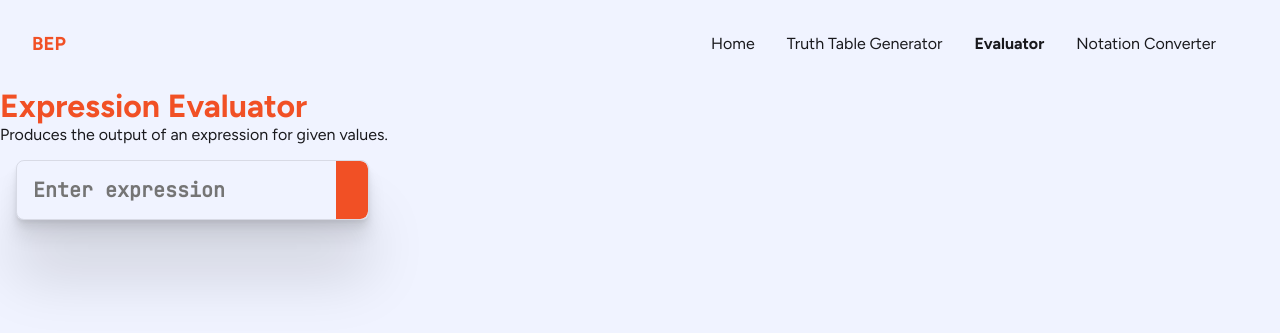
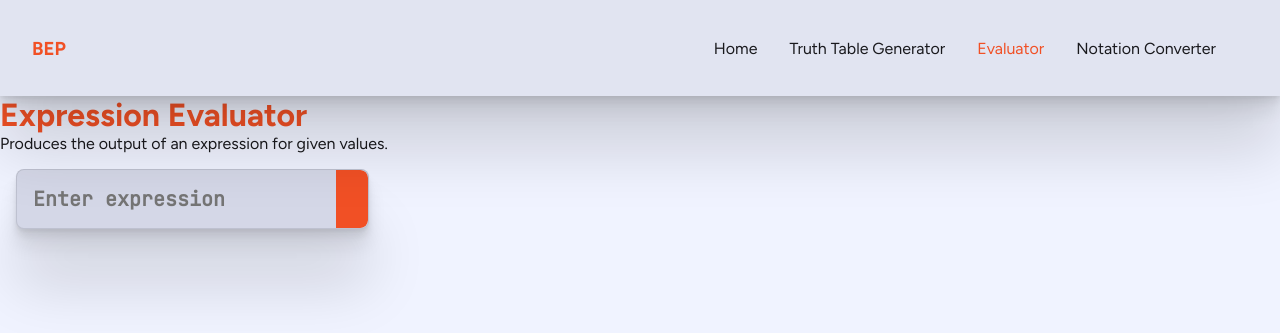
Before and after one commit to tomc128/boolean-expression-parser, an ASP.NET Core app: page /evaluator in a window 1280 px wide. Shown: the top 333 px of the page. Run offline with ASP.NET Core 8, Linux system fonts and the light colour scheme; style sheets or scripts are compiled from the project's sources; some libraries are stand-ins or nearby versions.

Commit message:
Implement colour palette site-wide

```diff
--- a/BooleanExpressionParser.Web/Client/Components/ExpressionInput.razor.css
+++ b/BooleanExpressionParser.Web/Client/Components/ExpressionInput.razor.css
@@ -7,6 +7,7 @@
   --surface: #E1E4F1;
   --on-surface-text: #19191D;
   --control: #D4D7E7;
+  --on-control-text: #19191D;
   --border: #C6CADC;
   --primary: #F15025;
   --on-primary: #0b0c10;
@@ -21,6 +22,7 @@
     --surface: #181A23;
     --on-surface-text: #F5E7E4;
     --control: #272934;
+    --on-control-text: #F5E7E4;
     --border: #353844;
     --primary: #F15025;
     --on-primary: #0b0c10;
@@ -34,7 +36,7 @@
   border-radius: 8px;
   overflow: hidden;
   border: 1px solid rgba(0, 0, 0, 0.1);
-  background-color: var(--background-three);
+  background-color: var(--control);
 }
 
 input[type=text] {
@@ -45,7 +47,7 @@
   font-family: "JetBrains Mono", monospace;
   border-radius: 8px 0 0 8px;
   background-color: transparent;
-  color: var(--text-body);
+  color: var(--on-control-text);
 }
 
 button {
--- a/BooleanExpressionParser.Web/Client/Components/ExpressionInput.razor.scss
+++ b/BooleanExpressionParser.Web/Client/Components/ExpressionInput.razor.scss
@@ -3,12 +3,11 @@
 .expression-input {
     margin: 1rem;
     display: inline-flex;
-    //box-shadow: 0px 2.6px 2.7px rgba(0, 0, 0, 0.045), 0px 7.1px 7.5px rgba(0, 0, 0, 0.065), 0px 17.2px 18.1px rgba(0, 0, 0, 0.085), 0px 57px 60px rgba(0, 0, 0, 0.13);
     box-shadow: variables.$large-shadow;
     border-radius: variables.$border-radius;
     overflow: hidden;
     border: 1px solid rgba(0, 0, 0, 0.1);
-    background-color: var(--background-three);
+    background-color: var(--control);
 }
 
 input[type=text] {
@@ -19,7 +18,7 @@
     font-family: 'JetBrains Mono', monospace;
     border-radius: variables.$border-radius 0 0 variables.$border-radius;
     background-color: transparent;
-    color: var(--text-body);
+    color: var(--on-control-text);
 }
 
 button {
--- a/BooleanExpressionParser.Web/Client/Components/NavBar.razor.css
+++ b/BooleanExpressionParser.Web/Client/Components/NavBar.razor.css
@@ -1,8 +1,46 @@
+/* Construction */
+/* Colours */
+:root {
+  --background: #F0F3FF;
+  --on-background-title: #F15025;
+  --on-background-text: #19191D;
+  --surface: #E1E4F1;
+  --on-surface-text: #19191D;
+  --control: #D4D7E7;
+  --on-control-text: #19191D;
+  --border: #C6CADC;
+  --primary: #F15025;
+  --on-primary: #0b0c10;
+  /* #region old */
+  /* #endregion */
+}
+@media (prefers-color-scheme: dark) {
+  :root {
+    --background: #0b0c10;
+    --on-background-title: #F15025;
+    --on-background-text: #F5E7E4;
+    --surface: #181A23;
+    --on-surface-text: #F5E7E4;
+    --control: #272934;
+    --on-control-text: #F5E7E4;
+    --border: #353844;
+    --primary: #F15025;
+    --on-primary: #0b0c10;
+  }
+}
+
 .container {
+  position: fixed;
+  top: 0;
+  left: 0;
+  right: 0;
   display: flex;
   justify-content: space-between;
   padding: 2rem;
+  height: 6rem;
   align-items: center;
+  background-color: var(--surface);
+  box-shadow: 0px 2.6px 2.7px rgba(0, 0, 0, 0.045), 0px 7.1px 7.5px rgba(0, 0, 0, 0.065), 0px 17.2px 18.1px rgba(0, 0, 0, 0.085), 0px 57px 60px rgba(0, 0, 0, 0.13);
 }
 .container ul {
   display: flex;
@@ -21,12 +59,14 @@
 }
 .container ul li ::deep .nav-link {
   text-decoration: none;
-  color: var(--text-body);
+  color: var(--on-surface-text);
 }
 .container ul li ::deep .nav-link.active {
-  font-weight: bold;
+  color: var(--primary);
 }
 .container ul li ::deep a {
   text-decoration: none;
-  color: var(--text-body);
+  color: var(--on-surface-text);
 }
+
+/*# sourceMappingURL=NavBar.razor.css.map */
--- a/BooleanExpressionParser.Web/Client/Components/ValueInput.razor.css
+++ b/BooleanExpressionParser.Web/Client/Components/ValueInput.razor.css
@@ -7,6 +7,7 @@
   --surface: #E1E4F1;
   --on-surface-text: #19191D;
   --control: #D4D7E7;
+  --on-control-text: #19191D;
   --border: #C6CADC;
   --primary: #F15025;
   --on-primary: #0b0c10;
@@ -21,6 +22,7 @@
     --surface: #181A23;
     --on-surface-text: #F5E7E4;
     --control: #272934;
+    --on-control-text: #F5E7E4;
     --border: #353844;
     --primary: #F15025;
     --on-primary: #0b0c10;
@@ -34,7 +36,7 @@
   border-radius: 8px;
   overflow: hidden;
   border: 1px solid rgba(0, 0, 0, 0.1);
-  background-color: var(--background-three);
+  background-color: var(--control);
 }
 
 ul {
--- a/BooleanExpressionParser.Web/Client/Components/ValueInput.razor.scss
+++ b/BooleanExpressionParser.Web/Client/Components/ValueInput.razor.scss
@@ -7,7 +7,7 @@
     border-radius: variables.$border-radius;
     overflow: hidden;
     border: 1px solid rgba(0, 0, 0, 0.1);
-    background-color: var(--background-three);
+    background-color: var(--control);
 }
 
 ul {
--- a/BooleanExpressionParser.Web/Client/MainLayout.razor
+++ b/BooleanExpressionParser.Web/Client/MainLayout.razor
@@ -2,9 +2,7 @@
 @using BooleanExpressionParser.Web.Client.Components;
 
 
-<div id="nav-bar">
-    <NavBar />
-</div>
+<NavBar />
 
 <main>
     @Body
--- a/BooleanExpressionParser.Web/Client/Styles/app.css
+++ b/BooleanExpressionParser.Web/Client/Styles/app.css
@@ -8,6 +8,7 @@
   --surface: #E1E4F1;
   --on-surface-text: #19191D;
   --control: #D4D7E7;
+  --on-control-text: #19191D;
   --border: #C6CADC;
   --primary: #F15025;
   --on-primary: #0b0c10;
@@ -22,6 +23,7 @@
     --surface: #181A23;
     --on-surface-text: #F5E7E4;
     --control: #272934;
+    --on-control-text: #F5E7E4;
     --border: #353844;
     --primary: #F15025;
     --on-primary: #0b0c10;
@@ -45,6 +47,10 @@
 
 div, p, span, a {
   color: var(--on-background-text);
+}
+
+main {
+  margin-top: 6rem;
 }
 
 /* #region Blazor Stuff */
--- a/BooleanExpressionParser.Web/Client/Styles/app.scss
+++ b/BooleanExpressionParser.Web/Client/Styles/app.scss
@@ -16,13 +16,16 @@
     background-color: var(--background);
 }
 
-
 h1, h2, h3, h4, h5, h6 {
     color: var(--on-background-title);
 }
 
 div, p, span, a {
     color: var(--on-background-text);
+}
+
+main {
+    margin-top: variables.$nav-bar-height;
 }
 
 /* #region Blazor Stuff */
--- a/BooleanExpressionParser.Web/Client/Styles/variables.css
+++ b/BooleanExpressionParser.Web/Client/Styles/variables.css
@@ -7,6 +7,7 @@
   --surface: #E1E4F1;
   --on-surface-text: #19191D;
   --control: #D4D7E7;
+  --on-control-text: #19191D;
   --border: #C6CADC;
   --primary: #F15025;
   --on-primary: #0b0c10;
@@ -21,6 +22,7 @@
     --surface: #181A23;
     --on-surface-text: #F5E7E4;
     --control: #272934;
+    --on-control-text: #F5E7E4;
     --border: #353844;
     --primary: #F15025;
     --on-primary: #0b0c10;
--- a/BooleanExpressionParser.Web/Client/Styles/variables.min.css
+++ b/BooleanExpressionParser.Web/Client/Styles/variables.min.css
@@ -1 +1 @@
-:root{--background:#f0f3ff;--on-background-title:#f15025;--on-background-text:#19191d;--surface:#e1e4f1;--on-surface-text:#19191d;--control:#d4d7e7;--border:#c6cadc;--primary:#f15025;--on-primary:#0b0c10;}@media(prefers-color-scheme:dark){:root{--background:#0b0c10;--on-background-title:#f15025;--on-background-text:#f5e7e4;--surface:#181a23;--on-surface-text:#f5e7e4;--control:#272934;--border:#353844;--primary:#f15025;--on-primary:#0b0c10;}}
+:root{--background:#f0f3ff;--on-background-title:#f15025;--on-background-text:#19191d;--surface:#e1e4f1;--on-surface-text:#19191d;--control:#d4d7e7;--on-control-text:#19191d;--border:#c6cadc;--primary:#f15025;--on-primary:#0b0c10;}@media(prefers-color-scheme:dark){:root{--background:#0b0c10;--on-background-title:#f15025;--on-background-text:#f5e7e4;--surface:#181a23;--on-surface-text:#f5e7e4;--control:#272934;--on-control-text:#f5e7e4;--border:#353844;--primary:#f15025;--on-primary:#0b0c10;}}
--- a/BooleanExpressionParser.Web/Client/Styles/variables.scss
+++ b/BooleanExpressionParser.Web/Client/Styles/variables.scss
@@ -4,7 +4,7 @@
 /* Construction */
 $border-radius: 8px;
 $large-shadow: 0px 2.6px 2.7px rgba(0, 0, 0, 0.045), 0px 7.1px 7.5px rgba(0, 0, 0, 0.065), 0px 17.2px 18.1px rgba(0, 0, 0, 0.085), 0px 57px 60px rgba(0, 0, 0, 0.13);
-
+$nav-bar-height: 6rem;
 
 /* Colours */
 
@@ -18,6 +18,7 @@
                         "surface": #E1E4F1,
                         "on-surface-text": #19191D,
                         "control": #D4D7E7,
+                        "on-control-text": #19191D,
                         "border": #C6CADC,
                         "primary": #F15025,
                         "on-primary": #0b0c10,
@@ -29,6 +30,7 @@
                         "surface": #181A23,
                         "on-surface-text": #F5E7E4,
                         "control": #272934,
+                        "on-control-text": #F5E7E4,
                         "border": #353844,
                         "primary": #F15025,
                         "on-primary": #0b0c10,
--- a/BooleanExpressionParser.Web/Client/wwwroot/css/app.css
+++ b/BooleanExpressionParser.Web/Client/wwwroot/css/app.css
@@ -8,6 +8,7 @@
   --surface: #E1E4F1;
   --on-surface-text: #19191D;
   --control: #D4D7E7;
+  --on-control-text: #19191D;
   --border: #C6CADC;
   --primary: #F15025;
   --on-primary: #0b0c10;
@@ -22,6 +23,7 @@
     --surface: #181A23;
     --on-surface-text: #F5E7E4;
     --control: #272934;
+    --on-control-text: #F5E7E4;
     --border: #353844;
     --primary: #F15025;
     --on-primary: #0b0c10;
@@ -45,6 +47,10 @@
 
 div, p, span, a {
   color: var(--on-background-text);
+}
+
+main {
+  margin-top: 6rem;
 }
 
 /* #region Blazor Stuff */
```
Also changed, not shown: BooleanExpressionParser.Web/Client/Components/NavBar.razor.scss (+12 -3 lines), BooleanExpressionParser.Web/Client/wwwroot/css/app.min.css (+1 -1 lines), 5 other files.
